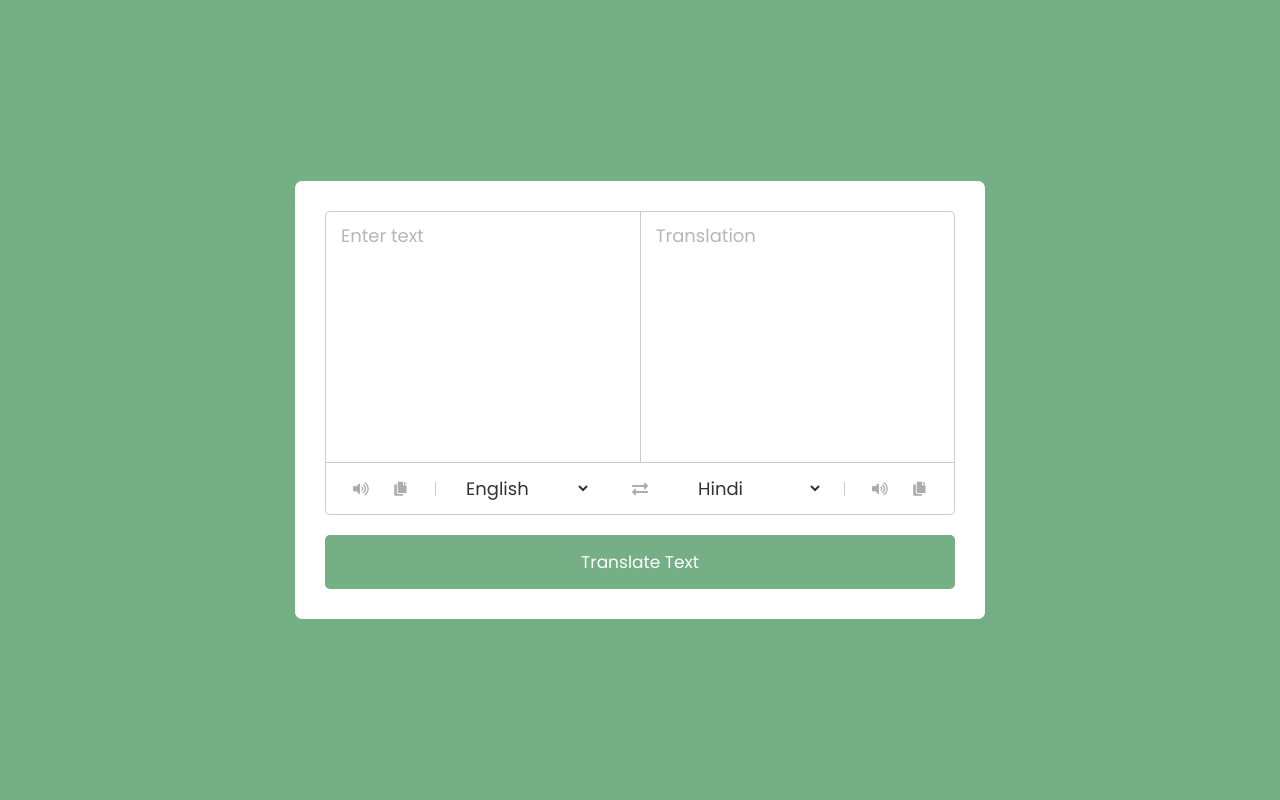
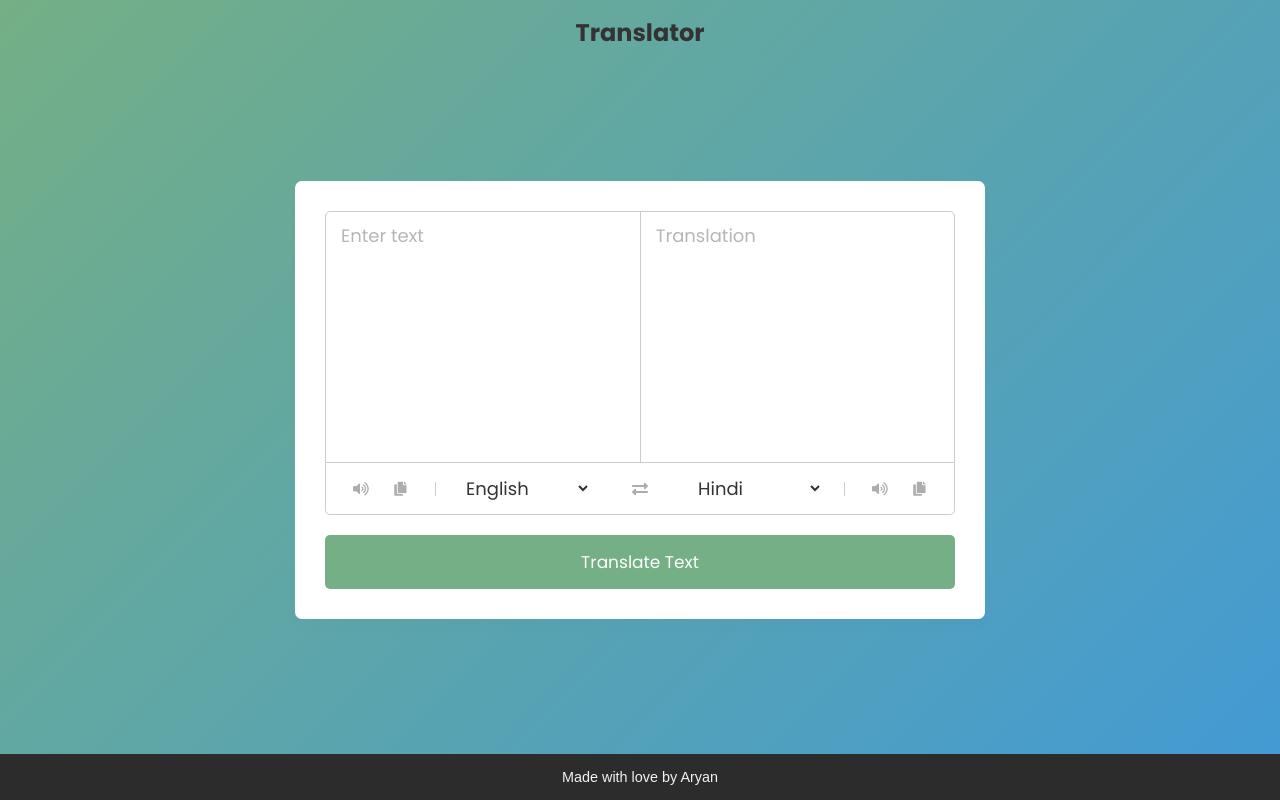
Before and after one commit to Aryan2vb/learn, a plain HTML site: page 3rd/index.html in a window 1280 px wide. Drawn offline with Linux system fonts and the light colour scheme.

Commit message:
font header, footer, bg

```diff
--- a/3rd/index.css
+++ b/3rd/index.css
@@ -5,14 +5,51 @@
   box-sizing: border-box;
   font-family: 'Poppins', sans-serif;
 }
+header {
+  position: fixed;
+  top: 0;
+  left: 0;
+  width: 100%;
+  background-color: ;
+  padding: 15px 30px;
+  /*box-shadow: 0 4px 8px rgba(0, 0, 0, 0.1);*/
+  text-align: center;
+  font-family: 'Roboto', sans-serif; /* Font for the header */
+
+  z-index: 1000; /* Ensure the header is on top of other elements */
+}
+
+header h1 {
+  margin: 0;
+  font-size: 24px;
+  color: #333;
+}
+
 body{
   display: flex;
   align-items: center;
   justify-content: center;
   padding: 0 10px;
   min-height: 100vh;
-  background: #74af85;
+  background: linear-gradient(135deg, #74af85, #429ad5);
 }
+footer {
+  text-align: center;
+  padding: 15px 0;
+  background-color: #2c2c2c;
+  color: white;
+  width: 100%;
+  position: absolute;
+  bottom: 0;
+}
+
+footer p {
+  margin: 0;
+  font-family: Arial, sans-serif;
+  color: #f1f1f1;
+  font-size: 0.9rem;
+}
+
 .container{
   max-width: 690px;
   width: 100%;
--- a/3rd/index.html
+++ b/3rd/index.html
@@ -2,12 +2,19 @@
 <html lang="en" dir="ltr">
 <head>
   <meta charset="utf-8">
+  <meta name="viewport" content="width=device-width, initial-scale=1.0">
   <title>Language Translator</title>
   <link rel="stylesheet" href="index.css">
-    <meta name="viewport" content="width=device-width, initial-scale=1.0">
   <link rel="stylesheet" href="https://cdnjs.cloudflare.com/ajax/libs/font-awesome/5.15.3/css/all.min.css"/>
 </head>
 <body>
+
+<!-- Header Section -->
+<header>
+  <h1> Translator</h1>
+</header>
+
+<!-- Main Container -->
 <div class="container">
   <div class="wrapper">
     <div class="text-input">
@@ -22,7 +29,9 @@
         </div>
         <select></select>
       </li>
-          <li class="exchange"><i class="fas fa-exchange-alt"></i></li>
+      <li class="exchange">
+        <i class="fas fa-exchange-alt"></i>
+      </li>
       <li class="row to">
         <select></select>
         <div class="icons">
@@ -32,8 +41,13 @@
       </li>
     </ul>
   </div>
-      <button>Translate Text</button>
+  <button class="translate-btn">Translate Text</button>
 </div>
+
+<!-- Footer Section -->
+<footer>
+  <p>Made with love by Aryan</p>
+</footer>
 
 <script src="c.js"></script>
 <script src="index.js"></script>
```
Lines whose indentation alone changed are shown as unchanged.
